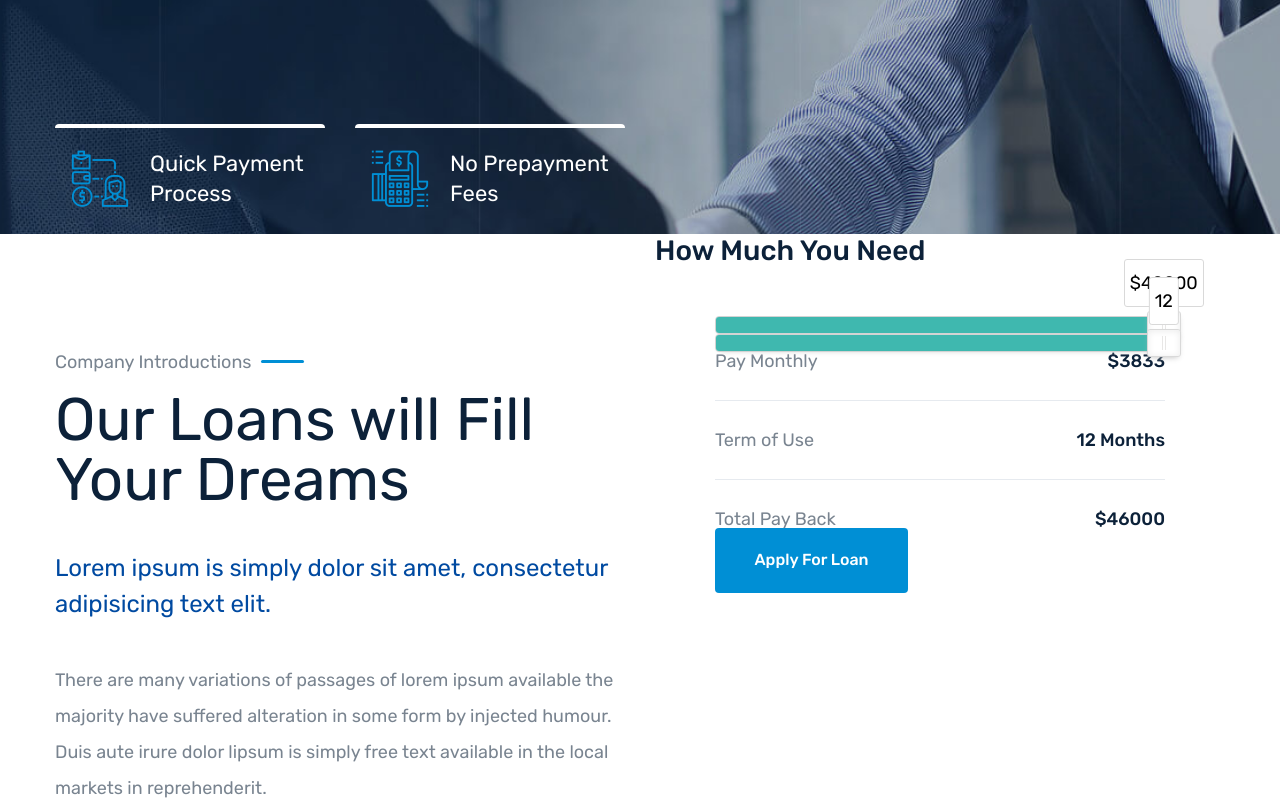
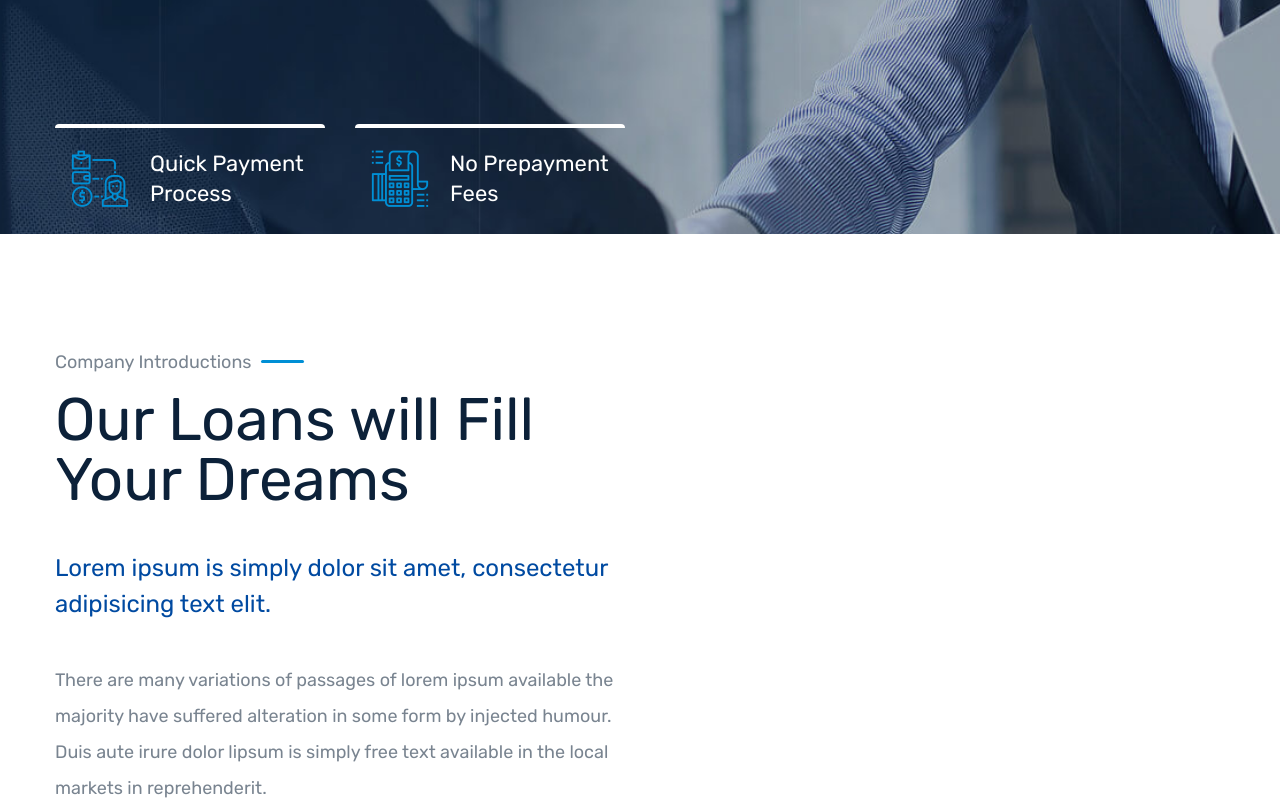
Before and after one commit to Daviixo/BancoUDVProyecto, a PHP site: page /index-1.php in a window 1280 px wide. Shown: the part 892-1697 px from the top of the page. Run offline with PHP 8.4, Linux system fonts and the light colour scheme; the visitor is signed in with stand-in values (Sample User, id 1); some web fonts are replaced.

Commit message:
remove calc in index

```diff
--- a/BancoAplicaciones/Bank_UDV_30032021/index-1.php
+++ b/BancoAplicaciones/Bank_UDV_30032021/index-1.php
@@ -268,76 +268,6 @@ if(isset($_POST['logout'])){
                             <p>There are many variations of passages of lorem ipsum available the majority have suffered alteration in some form by injected humour. Duis aute irure dolor lipsum is simply free text available in the local markets in reprehenderit.</p>
                         </div><!-- /.about-one__content -->
                     </div><!-- /.col-lg-6 -->
-
-                    <div class="col-lg-6">
-                        <form action="#" id="loan-calculator" data-interest-rate="15" class="about-one__form wow fadeInRight animated" data-wow-duration="1500ms" style="visibility: visible; animation-duration: 1500ms; animation-name: fadeInRight;">
-                            <h3>How Much You Need</h3>
-                            <div class="about-one__form-content">
-                                <div class="input-box__top">
-                                </div><!-- /.input-box__top -->
-                                <div class="input-box">
-                                    <div class="range-slider-count noUi-target noUi-ltr noUi-horizontal noUi-txt-dir-ltr" id="range-slider-count"><div class="noUi-base"><div class="noUi-connects"><div class="noUi-connect" style="transform: translate(0%, 0px) scale(1, 1);"></div></div><div class="noUi-origin" style="transform: translate(0%, 0px); z-index: 4;"><div class="noUi-handle noUi-handle-lower" data-handle="0" tabindex="0" role="slider" aria-orientation="horizontal" aria-valuemin="1000.0" aria-valuemax="40000.0" aria-valuenow="40000.0" aria-valuetext="40000.00"><div class="noUi-touch-area"></div><div class="noUi-tooltip">$40000</div></div></div></div></div>
-                                    <input type="hidden" value="40000.00" id="min-value-rangeslider-count">
-                                    <input type="hidden" value="" id="max-value-rangeslider-count">
-                                </div><!-- /.input-box -->
-                                <div class="input-box__top">
-                                </div><!-- /.input-box__top -->
-                                <div class="input-box">
-                                    <div class="range-slider-month noUi-target noUi-ltr noUi-horizontal noUi-txt-dir-ltr" id="range-slider-month"><div class="noUi-base"><div class="noUi-connects"><div class="noUi-connect" style="transform: translate(0%, 0px) scale(1, 1);"></div></div><div class="noUi-origin" style="transform: translate(0%, 0px); z-index: 4;"><div class="noUi-handle noUi-handle-lower" data-handle="0" tabindex="0" role="slider" aria-orientation="horizontal" aria-valuemin="1.0" aria-valuemax="12.0" aria-valuenow="12.0" aria-valuetext="12.00"><div class="noUi-touch-area"></div><div class="noUi-tooltip">12</div></div></div></div></div>
-                                    <input type="hidden" value="12.00" id="min-value-rangeslider-month">
-                                    <input type="hidden" value="" id="max-value-rangeslider-month">
-                                </div><!-- /.input-box -->
-                                <p>
-                                    <span>Pay Monthly</span>
-                                    <b>$<i id="loan-monthly-pay">3833</i></b>
-                                </p>
-                                <p>
-                                    <span>Term of Use</span>
-                                    <b><i id="loan-month">12</i> Months</b>
-                                </p>
-                                <p>
-                                    <span>Total Pay Back</span>
-                                    <b>$<i id="loan-total">46000</i></b>
-                                </p>
-                                <button type="submit" class="thm-btn">Apply For Loan</button>
-                            </div><!-- /.about-one__from-content -->
-                        </form><!-- /.about-one__form -->
-                    </div>
-
-                    <!-- <div class="col-lg-6">
-                        <form action="#" id="loan-calculator" data-interest-rate="15" class="about-one__form wow fadeInRight" data-wow-duration="1500ms">
-                            <h3>How Much You Need</h3>
-                            <div class="about-one__form-content">
-                                <div class="input-box__top">
-                                </div>
-                                <div class="input-box">
-                                    <div class="range-slider-count" id="range-slider-count"></div>
-                                    <input type="hidden" value="" id="min-value-rangeslider-count">
-                                    <input type="hidden" value="" id="max-value-rangeslider-count">
-                                </div>
-                                <div class="input-box__top">
-                                </div>
-                                <div class="input-box">
-                                    <div class="range-slider-month" id="range-slider-month"></div>
-                                    <input type="hidden" value="" id="min-value-rangeslider-month">
-                                    <input type="hidden" value="" id="max-value-rangeslider-month">
-                                </div>
-                                <p>
-                                    <span>Pay Monthly</span>
-                                    <b>$<i id="loan-monthly-pay"></i></b>
-                                </p>
-                                <p>
-                                    <span>Term of Use</span>
-                                    <b><i id="loan-month"></i> Months</b>
-                                </p>
-                                <p>
-                                    <span>Total Pay Back</span>
-                                    <b>$<i id="loan-total"></i></b>
-                                </p>
-                                <button type="submit" class="thm-btn">Apply For Loan</button>
-                            </div>
-                        </form>
-                    </div> -->
                 </div>
             </div>
         </section>
```
